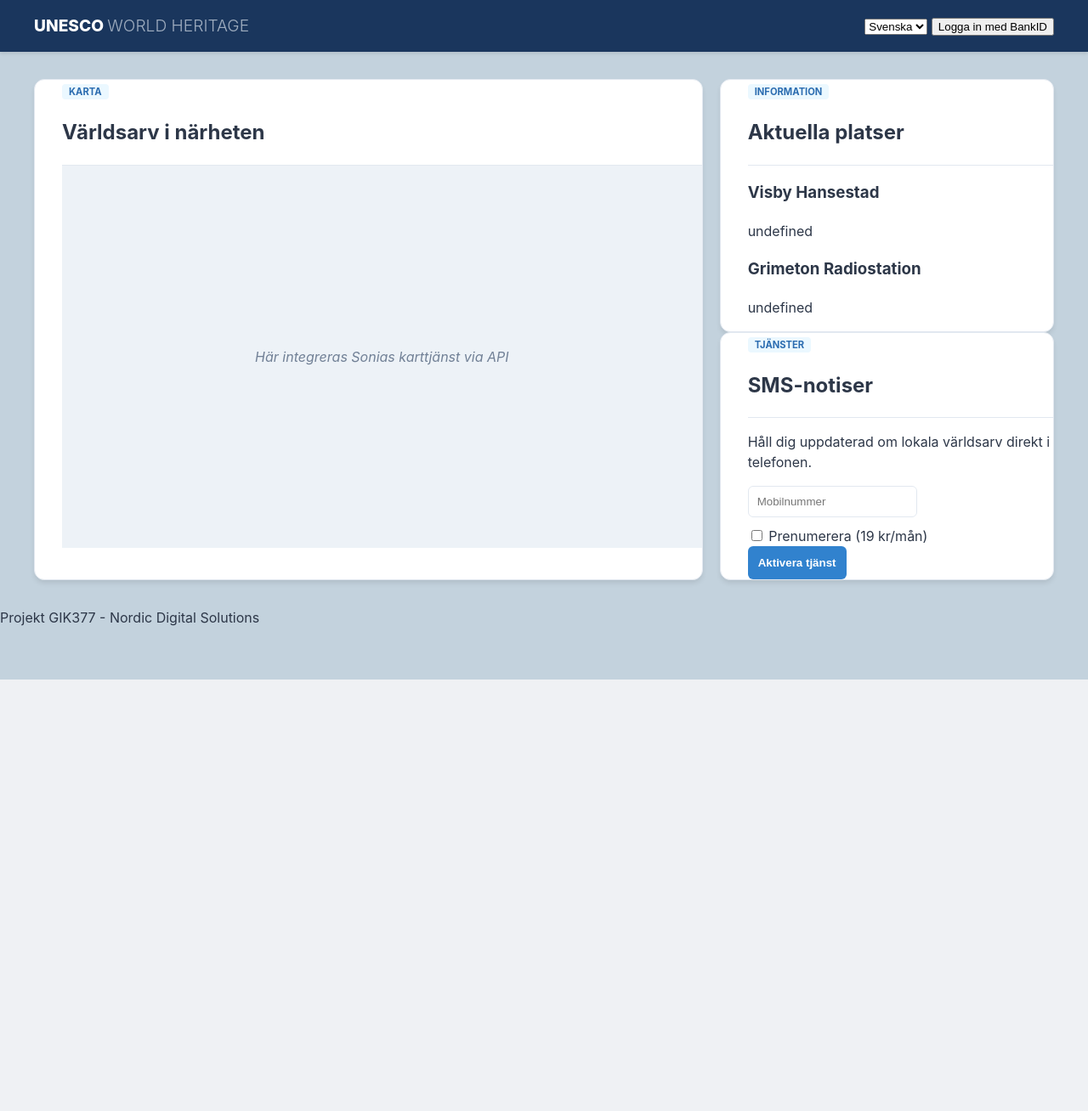
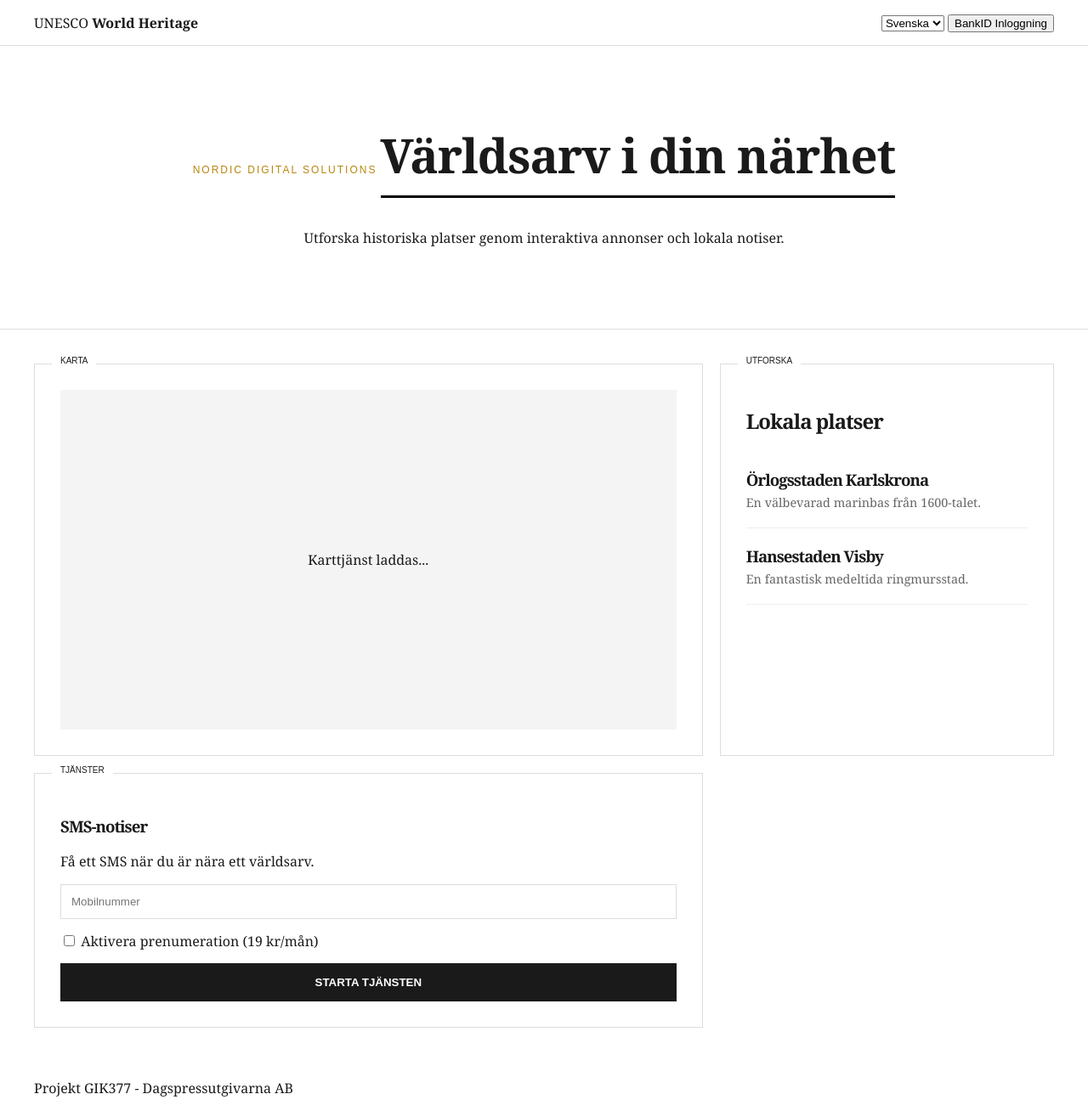
Before and after one commit to Sam-Razavi/gik377-Group5, a Flask app: template frontend/templates/index.html in a window 1280 px wide. Shown: the whole page at 85% size. Before the commit the page ends 800 px from the top, so only its background shows below. Run offline with Flask 3, Linux system fonts and the light colour scheme; the template is opened without the code that fills it, so the values that code supplies are empty.

Commit message:
ändringar i html, css samt app.js mock-mapp knölar

```diff
--- a/frontend/static/css/style.css
+++ b/frontend/static/css/style.css
@@ -1,116 +1,158 @@
+/* Grundinställningar */
 :root {
-   --primary: #1a365d; /* Mörkblå*/
-   --accent: #3182ce;
-   --bg: #c3d2dd;
-   --card-bg: #ffffff;
-   --text: #2d3748;
-   --border: #e2e8f0;
+   --black: #1a1a1a;
+   --grey: #f4f4f4;
+   --border: #ddd;
+   --accent: #b8860b; /* Guld/UNESCO-ton */
 }
 
 body {
-   font-family: "Inter", system-ui, -apple-system, sans-serif;
-   background-color: var(--bg);
-   color: var(--text);
+   font-family: "Georgia", serif; /* Tidningskänsla */
    margin: 0;
-   line-height: 1.5;
+   background-color: #fff;
+   color: var(--black);
 }
 
-/* Navigation */
-.main-nav {
-   background: var(--primary);
-   color: white;
-   padding: 1rem 0;
-   box-shadow: 0 2px 4px rgba(0, 0, 0, 0.1);
+h1,
+h2,
+h3 {
+   font-family: "Georgia", serif;
+   font-weight: 700;
+   letter-spacing: -1px; /* Ger en modernare look */
 }
 
-.nav-container {
+.hero h1 {
+   font-size: 3.5rem;
+   border-bottom: 3px solid #000; /* Tjockt streck under rubriken likt tidningar */
+   display: inline-block;
+   padding-bottom: 10px;
+   margin-bottom: 20px;
+}
+
+.site-card {
+   border-bottom: 1px solid #eee; /* Linje mellan objekten */
+   padding: 20px 0;
+   transition: background 0.3s;
+}
+
+.site-card:hover {
+   background-color: #fcfcfc; /* Subtil effekt vid hovring */
+}
+
+.site-card h3 {
+   margin: 0 0 5px 0;
+   color: #1a1a1a;
+}
+
+.site-card p {
+   font-size: 0.9rem;
+   color: #666;
+   margin: 0;
+}
+.container {
    max-width: 1200px;
    margin: 0 auto;
+   padding: 0 20px;
+}
+
+/* Navigering */
+.top-nav {
+   border-bottom: 1px solid var(--border);
+   padding: 15px 0;
+}
+
+.nav-content {
    display: flex;
    justify-content: space-between;
    align-items: center;
-   padding: 0 20px;
 }
 
-.brand {
-   font-weight: 800;
-   font-size: 1.2rem;
-   text-transform: uppercase;
-}
-.brand-sub {
-   font-weight: 300;
-   color: #a0aec0;
+/* Hero - Inspirerad av bilden */
+.hero {
+   padding: 80px 0;
+   text-align: center;
+   border-bottom: 1px solid var(--border);
+   margin-bottom: 40px;
 }
 
-/* Dashboard Layout (K7) */
-.dashboard {
-   max-width: 1200px;
-   margin: 2rem auto;
-   padding: 0 20px;
-   display: grid;
-   grid-template-columns: 1fr;
-   gap: 20px;
+.kicker {
+   text-transform: uppercase;
+   font-size: 12px;
+   letter-spacing: 2px;
+   font-family: sans-serif;
+   color: var(--accent);
 }
 
-@media (min-width: 992px) {
-   .dashboard {
-      grid-template-columns: 2fr 1fr;
-   }
+h1 {
+   font-size: 3.5rem;
+   margin: 10px 0;
+   font-weight: 900;
 }
 
-/* Moduler & Cards */
-.card {
-   background: var(--card-bg);
-   border-radius: 12px;
-   border: 1px solid var(--border);
-   box-shadow: 0 4px 6px -1px rgba(0, 0, 0, 0.1);
-   overflow: hidden;
-   padding-left: 2rem;
+/* Dashboard Grid */
+.dashboard {
+   display: grid;
+   grid-template-columns: 2fr 1fr;
+   gap: 20px;
+   margin-bottom: 60px;
 }
 
-.module-header {
-   border-bottom: 1px solid var(--border);
+.card {
+   border: 1px solid var(--border);
+   padding: 30px;
+   position: relative;
 }
 
-.badge {
-   font-size: 0.7rem;
-   background: #ebf8ff;
-   color: #2b6cb0;
-   padding: 2px 8px;
-   border-radius: 4px;
+.card-label {
+   position: absolute;
+   top: -10px;
+   left: 20px;
+   background: #fff;
+   padding: 0 10px;
+   font-size: 10px;
+   text-transform: uppercase;
+   font-family: sans-serif;
+}
+
+/* Karta */
+#map-placeholder {
+   height: 400px;
+   background-color: var(--grey);
+   display: flex;
+   align-items: center;
+   justify-content: center;
+}
+
+/* Formulär */
+#sms-form {
+   display: flex;
+   flex-direction: column;
+   gap: 15px;
+}
+
+input[type="tel"] {
+   padding: 12px;
+   border: 1px solid var(--border);
+   font-family: sans-serif;
+}
+
+.btn-submit {
+   background: var(--black);
+   color: #fff;
+   padding: 15px;
+   border: none;
+   cursor: pointer;
+   font-family: sans-serif;
    text-transform: uppercase;
    font-weight: bold;
 }
 
-.visual-area {
-   background: #edf2f7;
-   height: 450px;
-   display: flex;
-   align-items: center;
-   justify-content: center;
-   color: #718096;
-   font-style: italic;
+/* Responsivitet för mobiler (Krav K7) */
+@media (max-width: 768px) {
+   .dashboard {
+      grid-template-columns: 1fr;
+   }
+   h1 {
+      font-size: 2.5rem;
+   }
 }
-
-/* Knappar och Inputs */
-.btn-primary {
-   background: var(--accent);
-   color: white;
-   border: none;
-   padding: 12px;
-   border-radius: 6px;
-   font-weight: 600;
-   cursor: pointer;
-   transition: background 0.2s;
-}
-
-.btn-primary:hover {
-   background: #2c5282;
-}
-
-.input-main {
-   padding: 10px;
-   border: 1px solid var(--border);
-   border-radius: 6px;
-   margin-bottom: 10px;
-}
--- a/frontend/static/js/app.js
+++ b/frontend/static/js/app.js
@@ -1,51 +1,129 @@
-// Amanda: Denna funktion renderar gränssnittet
+const API_BASE = "http://127.0.0.1:8000";
+
+// MOCK som fallback om API:et inte svarar
+const mockSites = [
+   {
+      name: "Örlogsstaden Karlskrona",
+      description: "En välbevarad marinbas från 1600-talet.",
+   },
+   {
+      name: "Hansestaden Visby",
+      description: "En fantastisk medeltida ringmursstad.",
+   },
+];
+
+const translations = {
+   sv: { title: "Världsarv i din närhet" },
+   en: { title: "World Heritage Sites Near You" },
+};
+
+// --- AMANDA: Renderingsfunktion ---
 function renderSites(sites) {
    const container = document.getElementById("sites-display");
+   if (!container) return;
+
    container.innerHTML = sites
       .map(
          (site) => `
          <div class="site-card">
-             <h3>${site.name}</h3>
+             <h3>${site.name || site.title}</h3>
              <p>${site.description}</p>
          </div>
-     `
+      `
       )
       .join("");
 }
 
-// Riyaaq: Lyssnare för SMS-tjänsten
-document.getElementById("sms-form").addEventListener("submit", (e) => {
-   e.preventDefault();
-   const phone = document.getElementById("phone").value;
-   console.log("Anropar Riyaaqs API för:", phone);
-   // Här läggs anropet till Notification Service senare (K3)
-});
+// --- SONIA: Hämta data från API ---
+async function fetchSites() {
+   try {
+      const response = await fetch(`${API_BASE}/api/sites?radius=150`);
+      if (!response.ok) throw new Error("API-fel");
 
-// --- NINA: Översättningstjänst (K4) ---
-function changeLanguage(lang) {
-   console.log("Nina byter språk till:", lang);
-   document.querySelector("h1").innerText = translations[lang].title;
+      const sites = await response.json();
+      renderSites(sites);
+
+      // Skicka data till Sonias karta om funktionen finns
+      if (typeof initMap === "function") {
+         initMap(sites);
+      }
+   } catch (err) {
+      console.error("Kunde inte hämta unesco-data, använder mock-data:", err);
+      renderSites(mockSites); // Visar dummy-data om kollegans backend är nere
+   }
 }
 
-// --- SAM: Autentisering (K6) ---
-function loginWithBankID() {
-   console.log("Sam anropar BankID-tjänsten...");
-   // Här läggs Sams backend-logik in senare
+// --- RIYAAQ & NINA: SMS & Betalning ---
+const smsForm = document.getElementById("sms-form");
+if (smsForm) {
+   smsForm.addEventListener("submit", async (e) => {
+      e.preventDefault();
+      const phone = document.getElementById("phone").value;
+      const isSubscribed = document.getElementById("pay-confirm").checked;
+
+      if (!isSubscribed) {
+         alert("Du måste godkänna prenumerationen.");
+         return;
+      }
+
+      try {
+         // 1. Anropa Ninas Betaltjänst
+         const payRes = await fetch(`${API_BASE}/payment/subscribe`, {
+            method: "POST",
+            headers: { "Content-Type": "application/json" },
+            body: JSON.stringify({ user_id: "amanda_test", method: "swish" }),
+         });
+
+         if (payRes.ok) {
+            // 2. Om betalning ok, anropa Riyaaqs SMS-tjänst
+            const notifRes = await fetch(`${API_BASE}/notification/subscribe`, {
+               method: "POST",
+               headers: { "Content-Type": "application/json" },
+               body: JSON.stringify({ user_id: "amanda_test", phone: phone }),
+            });
+
+            if (notifRes.ok) {
+               alert("Tjänsten aktiverad! Du får nu SMS vid världsarv.");
+            }
+         }
+      } catch (err) {
+         console.error("Ett fel uppstod vid aktivering:", err);
+      }
+   });
 }
 
-// --- SONIA: Karttjänst (K2) ---
-function initMap() {
-   console.log("Sonia ritar ut kartan med koordinater:", mockSites);
-   // Här integreras Google Maps eller Leaflet senare
+// --- NINA: Översättningstjänst ---
+async function changeLanguage(lang) {
+   // Uppdatera huvudrubriken direkt från vårt lokala objekt (snabbare UX)
+   if (translations[lang]) {
+      document.querySelector("h1").innerText = translations[lang].title;
+   }
+
+   try {
+      // Anropa Ninas backend för att översätta specifika sektioner (t.ex. "Lokala platser")
+      const response = await fetch(`${API_BASE}/translation/translate`, {
+         method: "POST",
+         headers: { "Content-Type": "application/json" },
+         body: JSON.stringify({
+            text: "Lokala platser",
+            target_language: lang,
+         }),
+      });
+      const result = await response.json();
+      document.querySelector("h2").innerText = result.translated_text;
+   } catch (err) {
+      console.error("Kunde inte hämta översättning från API:", err);
+   }
 }
 
-// --- NINA: Betaltjänst (K5) ---
-function processPayment() {
-   console.log("Nina hanterar betalningen för prenumerationen");
+// --- SAM: Autentisering ---
+function loginWithBankID() {
+   console.log("Sam anropar BankID-tjänsten via API:et...");
+   // Här kan du lägga till fetch(`${API_BASE}/auth/bankid`) när Sam är redo
+   alert("BankID-inloggning startad (Sams modul)");
 }
 
-// Körs när sidan laddas
+// Starta appen när fönstret laddas
 window.onload = () => {
-   initMap(); // Sonias del
-   renderSites(mockSites); // Amandas del (frontend)
+   fetchSites();
 };
--- a/frontend/templates/index.html
+++ b/frontend/templates/index.html
@@ -4,82 +4,76 @@
       <meta charset="UTF-8" />
       <meta name="viewport" content="width=device-width, initial-scale=1.0" />
       <title>Världsarvsportalen | Nordic Digital Solutions</title>
-      <link rel="stylesheet" href="style.css" />
+      <link rel="stylesheet" href="../static/css/style.css" />
    </head>
    <body>
-      <nav class="main-nav">
-         <div class="nav-container">
-            <span class="brand"
-               >UNESCO <span class="brand-sub">World Heritage</span></span
-            >
-            <div class="nav-tools">
-               <select id="lang-picker" class="input-minimal">
-                  <option>Svenska</option>
-                  <option>English</option>
+      <nav class="top-nav">
+         <div class="container nav-content">
+            <span class="logo">UNESCO <strong>World Heritage</strong></span>
+            <div class="nav-actions">
+               <select id="lang-picker" onchange="changeLanguage(this.value)">
+                  <option value="sv">Svenska</option>
+                  <option value="en">English</option>
                </select>
-               <button class="btn-secondary" onclick="loginWithBankID()">
-                  Logga in med BankID
+               <button class="btn-bankid" onclick="loginWithBankID()">
+                  BankID Inloggning
                </button>
             </div>
          </div>
       </nav>
 
-      <main class="dashboard">
-         <section class="module card map-module">
-            <div class="module-header">
-               <span class="badge">Karta</span>
-               <h2>Världsarv i närheten</h2>
+      <header class="hero">
+         <div class="container">
+            <span class="kicker">Nordic Digital Solutions</span>
+            <h1>Världsarv i din närhet</h1>
+            <p class="subtitle">
+               Utforska historiska platser genom interaktiva annonser och lokala
+               notiser.
+            </p>
          </div>
-            <div id="map-placeholder" class="visual-area">
-               <p>Här integreras Sonias karttjänst via API</p>
+      </header>
+
+      <main class="container dashboard">
+         <section class="card map-area">
+            <div class="card-label">Karta</div>
+            <div id="map-placeholder">
+               <p>Karttjänst laddas...</p>
             </div>
          </section>
 
-         <div class="side-content">
-            <section class="module card info-module">
-               <div class="module-header">
-                  <span class="badge">Information</span>
-                  <h2>Aktuella platser</h2>
-               </div>
-               <div id="sites-display" class="scroll-area"></div>
+         <section class="card list-area">
+            <div class="card-label">Utforska</div>
+            <h2>Lokala platser</h2>
+            <div id="sites-display" class="site-grid"></div>
          </section>
 
-            <section class="module card service-module">
-               <div class="module-header">
-                  <span class="badge">Tjänster</span>
-                  <h2>SMS-notiser</h2>
-               </div>
-               <form id="sms-form" class="stack">
-                  <p class="text-small">
-                     Håll dig uppdaterad om lokala världsarv direkt i telefonen.
-                  </p>
+         <section class="card service-area">
+            <div class="card-label">Tjänster</div>
+            <h3>SMS-notiser</h3>
+            <p>Få ett SMS när du är nära ett världsarv.</p>
+            <form id="sms-form">
                <input
                   type="tel"
                   id="phone"
                   placeholder="Mobilnummer"
-                     class="input-main" />
-
-                  <div class="payment-box">
-                     <label class="checkbox-container">
-                        <input type="checkbox" id="pay-confirm" />
-                        <span class="checkmark"></span>
-                        Prenumerera (19 kr/mån)
-                     </label>
+                  required />
+               <div class="payment-check">
+                  <input type="checkbox" id="pay-confirm" required />
+                  <label for="pay-confirm"
+                     >Aktivera prenumeration (19 kr/mån)</label
+                  >
                </div>
-
-                  <button type="submit" class="btn-primary">
-                     Aktivera tjänst
-                  </button>
+               <button type="submit" class="btn-submit">Starta tjänsten</button>
             </form>
          </section>
-         </div>
       </main>
 
-      <footer class="main-footer">
-         <p>Projekt GIK377 - Nordic Digital Solutions</p>
+      <footer class="footer">
+         <div class="container">
+            <p>Projekt GIK377 - Dagspressutgivarna AB</p>
+         </div>
       </footer>
 
-      <script src="mock-data.js"></script>
-      <script src="app.js"></script>
+      <script src="../static/js/app.js"></script>
    </body>
 </html>
```
Also changed, not shown: 3 other files. Lines whose indentation alone changed are shown as unchanged.
